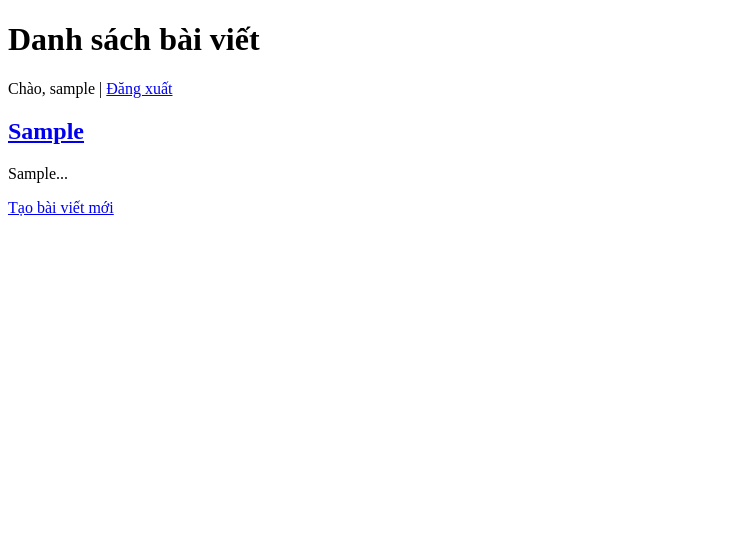
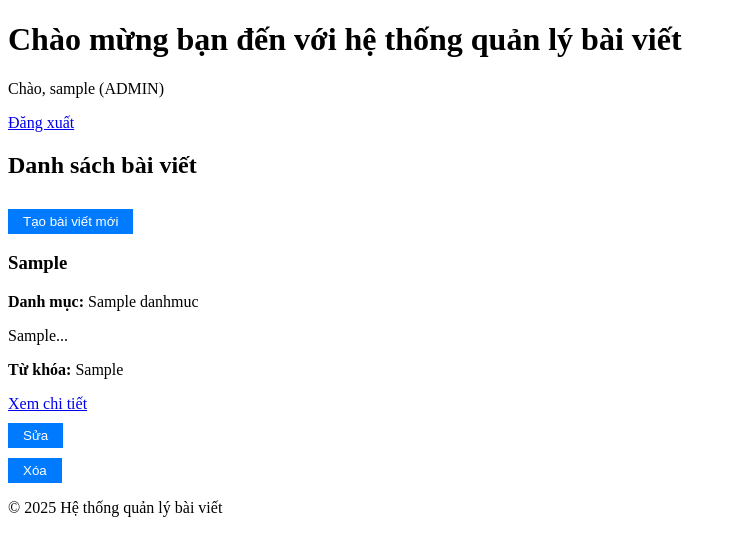
Before and after one commit to huong10112/hqtcsdl, a Flask app: template hqtcsdl/templates/index.html in a window 1280 px wide. Shown: the top 556 px of the page, without its empty margins (0-737 px from the left). Run offline with Flask 3, Linux system fonts and the light colour scheme; the visitor is signed in with stand-in values (Sample User, id 1); the template is opened without the code that fills it: most values are stand-ins (such as "Sample title", 1, 10 or a date in 2020).

Commit message:
Add files via upload

```diff
--- a/hqtcsdl/app.py
+++ b/hqtcsdl/app.py
@@ -1,6 +1,6 @@
+# Import necessary libraries and modules
 import pyodbc
-from flask import Flask, render_template, request, redirect, url_for, session
-from flask_sqlalchemy import SQLAlchemy
+from flask import Flask, render_template, request, redirect, url_for, session, flash
 from werkzeug.security import generate_password_hash, check_password_hash
 
 app = Flask(__name__)
@@ -10,9 +10,7 @@ app.config['SQLALCHEMY_DATABASE_URI'] = 'mssql+pyodbc://sa:030303006302@localhos
 app.config['SQLALCHEMY_TRACK_MODIFICATIONS'] = False
 app.config['SECRET_KEY'] = 'secret_key'  # Thêm secret key cho session
 
-db = SQLAlchemy(app)
-
-# Kết nối thủ công bằng pyodbc (nếu không dùng SQLAlchemy)
+# Kết nối cơ sở dữ liệu
 def get_db_connection():
     conn = pyodbc.connect('DRIVER={ODBC Driver 17 for SQL Server};'
                           'SERVER=localhost;'
@@ -24,7 +22,6 @@ def get_db_connection():
 # Trang chủ hiển thị các bài viết đã duyệt
 @app.route('/')
 def index():
-    # Kiểm tra nếu người dùng đã đăng nhập
     if 'user_id' not in session:
         return redirect(url_for('login'))  # Nếu chưa đăng nhập, chuyển hướng đến trang đăng nhập
 
@@ -43,16 +40,6 @@ def index():
     else:
         return 'Bạn không có quyền truy cập vào bài viết.'  # Nếu không phải ADMIN hay VIEWER, hiển thị thông báo
 
-def create_user(username, password, email, role):
-    # Kết nối cơ sở dữ liệu và lưu người dùng với mật khẩu gốc
-    conn = get_db_connection()
-    cursor = conn.cursor()
-    cursor.execute("INSERT INTO NGUOIDUNG (TenDangNhap, MatKhau, Email, VaiTro) VALUES (?, ?, ?, ?)",
-                   (username, password, email, role))
-    conn.commit()
-    conn.close()
-
-
 # Đăng nhập
 @app.route('/login', methods=['GET', 'POST'])
 def login():
@@ -66,20 +53,13 @@ def login():
         user = cursor.fetchone()
         conn.close()
 
-        # In ra tên đăng nhập và mật khẩu người dùng nhập vào
-        print(f'Username: {username}, Password: {password}')
-        # In ra thông tin người dùng từ DB và mật khẩu đã lưu
-        if user:
-            print(f'User from DB: {user[1]}, Stored Password: {user[2]}')
-
-        # So sánh mật khẩu nhập vào với mật khẩu trong DB
         if user and user[2] == password:  # Kiểm tra mật khẩu
             session['user_id'] = user[0]
             session['username'] = user[1]
             session['role'] = user[4]
             return redirect(url_for('index'))
         else:
-            return 'Sai tên đăng nhập hoặc mật khẩu'
+            flash("Sai tên đăng nhập hoặc mật khẩu")
 
     return render_template('login.html')
 
@@ -90,34 +70,6 @@ def logout():
     session.pop('username', None)
     session.pop('role', None)
     return redirect(url_for('index'))
-
-# Tạo bài viết mới
-@app.route('/create_article', methods=['GET', 'POST'])
-def create_article():
-    if 'user_id' not in session or session['role'] != 'ADMIN':
-        return redirect(url_for('login'))
-
-    if request.method == 'POST':
-        title = request.form['title']
-        content = request.form['content']
-        category_id = request.form['category_id']
-
-        conn = get_db_connection()
-        cursor = conn.cursor()
-        cursor.execute("INSERT INTO BAIVIET (TieuDe, NoiDung, MaTacGia, MaDanhMuc) VALUES (?, ?, ?, ?)",
-                       (title, content, session['user_id'], category_id))
-        conn.commit()
-        conn.close()
-
-        return redirect(url_for('index'))
-
-    conn = get_db_connection()
-    cursor = conn.cursor()
-    cursor.execute("SELECT * FROM DANHMUC")
-    categories = cursor.fetchall()
-    conn.close()
-
-    return render_template('create_article.html', categories=categories)
 
 # Xem chi tiết bài viết và bình luận
 @app.route('/article/<int:article_id>', methods=['GET', 'POST'])
@@ -145,5 +97,103 @@ def article(article_id):
 
     return render_template('article.html', article=article, comments=comments)
 
-if __name__ == '__main__':
+# Tạo bài viết mới
+@app.route('/create_article', methods=['GET', 'POST'])
+def create_article():
+    if 'user_id' not in session or session['role'] != 'ADMIN':
+        return redirect(url_for('login'))
+
+    if request.method == 'POST':
+        title = request.form['title']
+        content = request.form['content']
+        category_id = request.form['category_id']
+
+        conn = get_db_connection()
+        cursor = conn.cursor()
+        cursor.execute("INSERT INTO BAIVIET (TieuDe, NoiDung, MaTacGia, MaDanhMuc) VALUES (?, ?, ?, ?)",
+                       (title, content, session['user_id'], category_id))
+        conn.commit()
+        conn.close()
+
+        flash("Bài viết đã được tạo thành công!")
+        return redirect(url_for('index'))
+
+    conn = get_db_connection()
+    cursor = conn.cursor()
+    cursor.execute("SELECT * FROM DANHMUC")
+    categories = cursor.fetchall()
+    conn.close()
+
+    return render_template('create_article.html', categories=categories)
+
+# Sửa bài viết
+@app.route('/edit_article/<int:article_id>', methods=['GET', 'POST'])
+def edit_article(article_id):
+    if 'user_id' not in session or session['role'] != 'ADMIN':
+        return redirect(url_for('login'))
+
+    conn = get_db_connection()
+    cursor = conn.cursor()
+    cursor.execute("SELECT * FROM BAIVIET WHERE MaBaiViet = ?", (article_id,))
+    article = cursor.fetchone()
+
+    if request.method == 'POST':
+        title = request.form['title']
+        content = request.form['content']
+        category_id = request.form['category_id']
+
+        cursor.execute("UPDATE BAIVIET SET TieuDe = ?, NoiDung = ?, MaDanhMuc = ? WHERE MaBaiViet = ?",
+                       (title, content, category_id, article_id))
+        conn.commit()
+        conn.close()
+
+        flash("Bài viết đã được cập nhật thành công!")
+        return redirect(url_for('index'))
+
+    cursor.execute("SELECT * FROM DANHMUC")
+    categories = cursor.fetchall()
+    conn.close()
+
+    return render_template('edit_article.html', article=article, categories=categories)
+
+# Xóa bài viết
+@app.route('/delete_article/<int:article_id>', methods=['POST'])
+def delete_article(article_id):
+    if 'user_id' not in session or session['role'] != 'ADMIN':
+        return redirect(url_for('login'))
+
+    conn = get_db_connection()
+    cursor = conn.cursor()
+    cursor.execute("DELETE FROM BAIVIET WHERE MaBaiViet = ?", (article_id,))
+    conn.commit()
+    conn.close()
+
+    flash("Bài viết đã được xóa thành công!")
+    return redirect(url_for('index'))
+
+# Route hiển thị bài viết theo từ khóa
+@app.route('/keyword/<string:keyword_name>')
+def keyword_articles(keyword_name):
+    conn = get_db_connection()
+    cursor = conn.cursor()
+
+    # Lấy các bài viết có từ khóa được chọn
+    cursor.execute("""
+        SELECT A.MaBaiViet, A.TieuDe
+        FROM BAIVIET A
+        JOIN BV_THE BV ON A.MaBaiViet = BV.MaBaiViet
+        JOIN THE T ON BV.MaThe = T.MaThe
+        WHERE T.TenThe = ?
+    """, (keyword_name,))
+    articles = cursor.fetchall()
+
+    conn.close()
+
+    # Nếu không có bài viết nào với từ khóa đó
+    if not articles:
+        return f"Không có bài viết nào với từ khóa '{keyword_name}'."
+
+    return render_template('keyword_articles.html', articles=articles, keyword_name=keyword_name)
+
+if __name__ == "__main__":
     app.run(debug=True)
--- /dev/null
+++ b/hqtcsdl/static/css/styles.css
@@ -0,0 +1,26 @@
+/* styles.css */
+.btn-keyword {
+    margin: 5px;
+    padding: 10px;
+    background-color: #4CAF50;
+    color: white;
+    border: none;
+    cursor: pointer;
+}
+
+.btn-keyword:hover {
+    background-color: #45a049;
+}
+
+.btn-create, .btn-edit, .btn-delete {
+    margin-top: 10px;
+    padding: 5px 15px;
+    background-color: #007bff;
+    color: white;
+    border: none;
+    cursor: pointer;
+}
+
+.btn-create:hover, .btn-edit:hover, .btn-delete:hover {
+    background-color: #0056b3;
+}
--- a/hqtcsdl/templates/index.html
+++ b/hqtcsdl/templates/index.html
@@ -4,27 +4,71 @@
     <meta charset="UTF-8">
     <meta name="viewport" content="width=device-width, initial-scale=1.0">
     <title>Trang Chủ</title>
+    <link rel="stylesheet" href="{{ url_for('static', filename='css/styles.css') }}">
 </head>
 <body>
-    <h1>Danh sách bài viết</h1>
-
+    <header>
+        <h1>Chào mừng bạn đến với hệ thống quản lý bài viết</h1>
+        <!-- Hiển thị thông tin người dùng -->
+        <div>
             {% if session['username'] %}
-        <p>Chào, {{ session['username'] }} | <a href="{{ url_for('logout') }}">Đăng xuất</a></p>
+                <p>Chào, {{ session['username'] }} ({{ session['role'] }})</p>
+                <a href="{{ url_for('logout') }}">Đăng xuất</a>
             {% else %}
                 <a href="{{ url_for('login') }}">Đăng nhập</a>
             {% endif %}
+        </div>
+    </header>
 
-    <div>
+    <main>
+        <h2>Danh sách bài viết</h2>
+
+        <!-- Hiển thị nút tạo bài viết mới chỉ dành cho ADMIN -->
+        {% if session['role'] == 'ADMIN' %}
+        <form action="{{ url_for('create_article') }}" method="GET">
+            <button type="submit" class="btn-create">Tạo bài viết mới</button>
+        </form>
+        {% endif %}
+
+        <!-- Hiển thị các bài viết đã được duyệt -->
+        <div class="articles-list">
+            {% if articles %}
                 {% for article in articles %}
-            <div>
-                <h2><a href="{{ url_for('article', article_id=article.MaBaiViet) }}">{{ article.TieuDe }}</a></h2>
-                <p>{{ article.NoiDung[:100] }}...</p>
+                <div class="article-item">
+                    <h3>{{ article.TieuDe }}</h3>
+
+                    <!-- Hiển thị tên danh mục -->
+                    <p><strong>Danh mục: </strong>{{ article.danhmuc }}</p>
+
+                    <p>{{ article.NoiDung | truncate(150) }}...</p>
+
+                    <!-- Hiển thị từ khóa -->
+                    <p><strong>Từ khóa: </strong>{{ article.TuKhoa }}</p>
+
+                    <a href="{{ url_for('article', article_id=article.MaBaiViet) }}">Xem chi tiết</a>
+
+                    {% if session['role'] == 'ADMIN' %}
+                    <div class="admin-actions">
+                        <!-- Sửa bài viết -->
+                        <form action="{{ url_for('edit_article', article_id=article.MaBaiViet) }}" method="GET">
+                            <button type="submit" class="btn-edit">Sửa</button>
+                        </form>
+                        <!-- Xóa bài viết -->
+                        <form action="{{ url_for('delete_article', article_id=article.MaBaiViet) }}" method="POST">
+                            <button type="submit" class="btn-delete">Xóa</button>
+                        </form>
+                    </div>
+                    {% endif %}
                 </div>
                 {% endfor %}
+            {% else %}
+                <p>Chưa có bài viết nào để hiển thị.</p>
+            {% endif %}
         </div>
+    </main>
 
-    {% if session['username'] and session['role'] == 'ADMIN' %}
-        <a href="{{ url_for('create_article') }}">Tạo bài viết mới</a>
-    {% endif %}
+    <footer>
+        <p>&copy; 2025 Hệ thống quản lý bài viết</p>
+    </footer>
 </body>
 </html>
```
Also changed, not shown: hqtcsdl/templates/article.html (+7 -0 lines), hqtcsdl/templates/edit_article.html (added, +18 -0 lines). Lines whose indentation alone changed are shown as unchanged.
